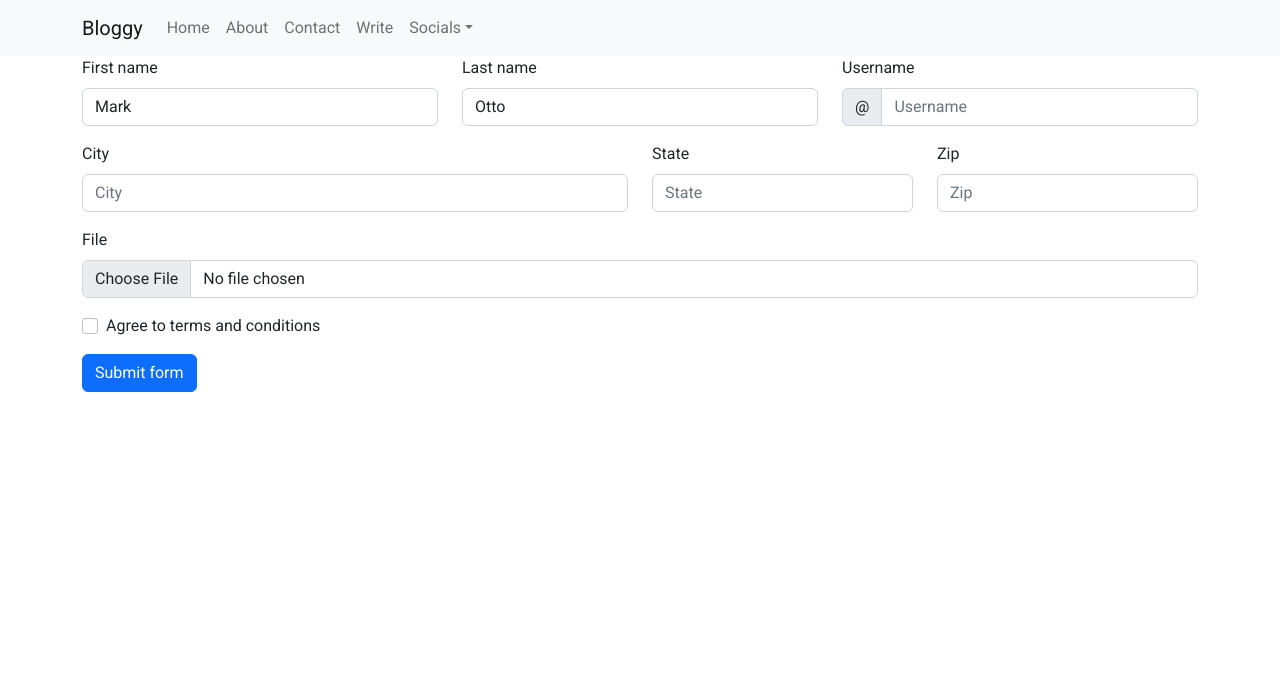
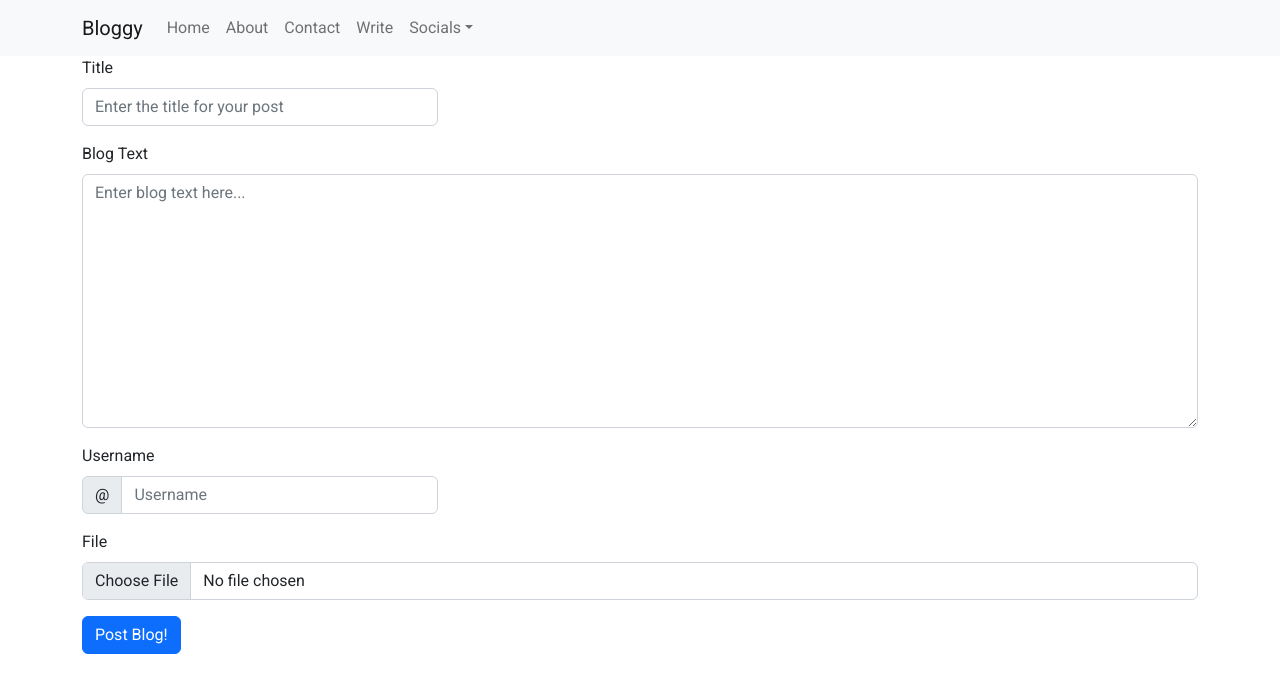
Before and after one commit to DustyDogCodex/blog-api, a React (Vite) app in the folder client/: page / in a window 1280 px wide. Shown: the top 692 px of the page. Built offline with nearby package versions, Linux system fonts and the light colour scheme.

Commit message:
setup a basic form for posting a blog.

```diff
--- a/client/src/pages/AddBlog.jsx
+++ b/client/src/pages/AddBlog.jsx
@@ -1,21 +1,13 @@
-import Button from 'react-bootstrap/Button';
-import Col from 'react-bootstrap/Col';
-import Form from 'react-bootstrap/Form';
-import InputGroup from 'react-bootstrap/InputGroup';
-import Row from 'react-bootstrap/Row';
 import { Formik } from 'formik';
 import * as yup from 'yup'
-import { Container } from 'react-bootstrap';
+import { Container, Button, Col, Form, InputGroup, Row } from 'react-bootstrap';
 
+//using schema for validation from yup. Formik will validate the user input against this using the validationSchema prop. Formik has built in compatibility with yup for this.
 const schema = yup.object().shape({
-  firstName: yup.string().required(),
-  lastName: yup.string().required(),
+  blogTitle: yup.string().required(),
+  blogText: yup.string().required(),
   username: yup.string().required(),
-  city: yup.string().required(),
-  state: yup.string().required(),
-  zip: yup.string().required(),
   file: yup.mixed().required(),
-  terms: yup.bool().required().oneOf([true], 'terms must be accepted'),
 });
 
 function AddBlog() {
@@ -25,14 +17,10 @@ function AddBlog() {
             validationSchema={schema}
             onSubmit={console.log}
             initialValues={{
-        firstName: 'Mark',
-        lastName: 'Otto',
+                blogTitle: '',
+                blogText: '',
                 username: '',
-        city: '',
-        state: '',
-        zip: '',
                 file: null,
-        terms: false,
             }}
         >
         {({
@@ -52,34 +40,52 @@ function AddBlog() {
               controlId="validationFormik101"
               className="position-relative"
             >
-              <Form.Label>First name</Form.Label>
+                <Form.Label>Title</Form.Label>
                 <Form.Control
                     type="text"
-                name="firstName"
-                value={values.firstName}
+                    name="blogTitle"
+                    placeholder='Enter the title for your post'
+                    value={values.blogTitle}
                     onChange={handleChange}
-                isValid={touched.firstName && !errors.firstName}
+                    isValid={touched.blogTitle && !errors.blogTitle}
+                    isInvalid={!!errors.blogTitle}
                 />
-              <Form.Control.Feedback tooltip>Looks good!</Form.Control.Feedback>
+                <Form.Control.Feedback type='valid' tooltip>
+                    Looks good!
+                </Form.Control.Feedback>
+                <Form.Control.Feedback type='invalid' tooltip>
+                    {errors.blogTitle}
+                </Form.Control.Feedback>
             </Form.Group>
+
+            <Form.Group
+                className="mt-3 mb-3"
+                controlId="validationFormik102"
+            >
+                <Form.Label>Blog Text</Form.Label>
+                <Form.Control
+                    as="textarea"
+                    name='blogText'
+                    placeholder='Enter blog text here...'
+                    rows={10}
+                    value={values.blogText}
+                    onChange={handleChange}
+                    isValid={touched.blogText && !errors.blogText}
+                    isInvalid={!!errors.blogText}
+                />
+                <Form.Control.Feedback type='valid' tooltip>
+                    Looks good!
+                </Form.Control.Feedback>
+                <Form.Control.Feedback type='invalid' tooltip>
+                    {errors.blogText}
+                </Form.Control.Feedback>
+            </Form.Group>
+
             <Form.Group
                 as={Col}
                 md="4"
-              controlId="validationFormik102"
-              className="position-relative"
+                controlId="validationFormikUsername2"
             >
-              <Form.Label>Last name</Form.Label>
-              <Form.Control
-                type="text"
-                name="lastName"
-                value={values.lastName}
-                onChange={handleChange}
-                isValid={touched.lastName && !errors.lastName}
-              />
-
-              <Form.Control.Feedback tooltip>Looks good!</Form.Control.Feedback>
-            </Form.Group>
-            <Form.Group as={Col} md="4" controlId="validationFormikUsername2">
                 <Form.Label>Username</Form.Label>
                 <InputGroup hasValidation>
                 <InputGroup.Text id="inputGroupPrepend">@</InputGroup.Text>
@@ -98,67 +104,7 @@ function AddBlog() {
                 </InputGroup>
             </Form.Group>
             </Row>
-          <Row className="mb-3">
-            <Form.Group
-              as={Col}
-              md="6"
-              controlId="validationFormik103"
-              className="position-relative"
-            >
-              <Form.Label>City</Form.Label>
-              <Form.Control
-                type="text"
-                placeholder="City"
-                name="city"
-                value={values.city}
-                onChange={handleChange}
-                isInvalid={!!errors.city}
-              />
 
-              <Form.Control.Feedback type="invalid" tooltip>
-                {errors.city}
-              </Form.Control.Feedback>
-            </Form.Group>
-            <Form.Group
-              as={Col}
-              md="3"
-              controlId="validationFormik104"
-              className="position-relative"
-            >
-              <Form.Label>State</Form.Label>
-              <Form.Control
-                type="text"
-                placeholder="State"
-                name="state"
-                value={values.state}
-                onChange={handleChange}
-                isInvalid={!!errors.state}
-              />
-              <Form.Control.Feedback type="invalid" tooltip>
-                {errors.state}
-              </Form.Control.Feedback>
-            </Form.Group>
-            <Form.Group
-              as={Col}
-              md="3"
-              controlId="validationFormik105"
-              className="position-relative"
-            >
-              <Form.Label>Zip</Form.Label>
-              <Form.Control
-                type="text"
-                placeholder="Zip"
-                name="zip"
-                value={values.zip}
-                onChange={handleChange}
-                isInvalid={!!errors.zip}
-              />
-
-              <Form.Control.Feedback type="invalid" tooltip>
-                {errors.zip}
-              </Form.Control.Feedback>
-            </Form.Group>
-          </Row>
           <Form.Group className="position-relative mb-3">
             <Form.Label>File</Form.Label>
             <Form.Control
@@ -172,20 +118,8 @@ function AddBlog() {
               {errors.file}
             </Form.Control.Feedback>
           </Form.Group>
-          <Form.Group className="position-relative mb-3">
-            <Form.Check
-              required
-              name="terms"
-              label="Agree to terms and conditions"
-              onChange={handleChange}
-              isInvalid={!!errors.terms}
-              feedback={errors.terms}
-              feedbackType="invalid"
-              id="validationFormik106"
-              feedbackTooltip
-            />
-          </Form.Group>
-          <Button type="submit">Submit form</Button>
+
+          <Button type="submit">Post Blog!</Button>
         </Form>
         )}
         </Formik>
```
Lines whose indentation alone changed are shown as unchanged.
